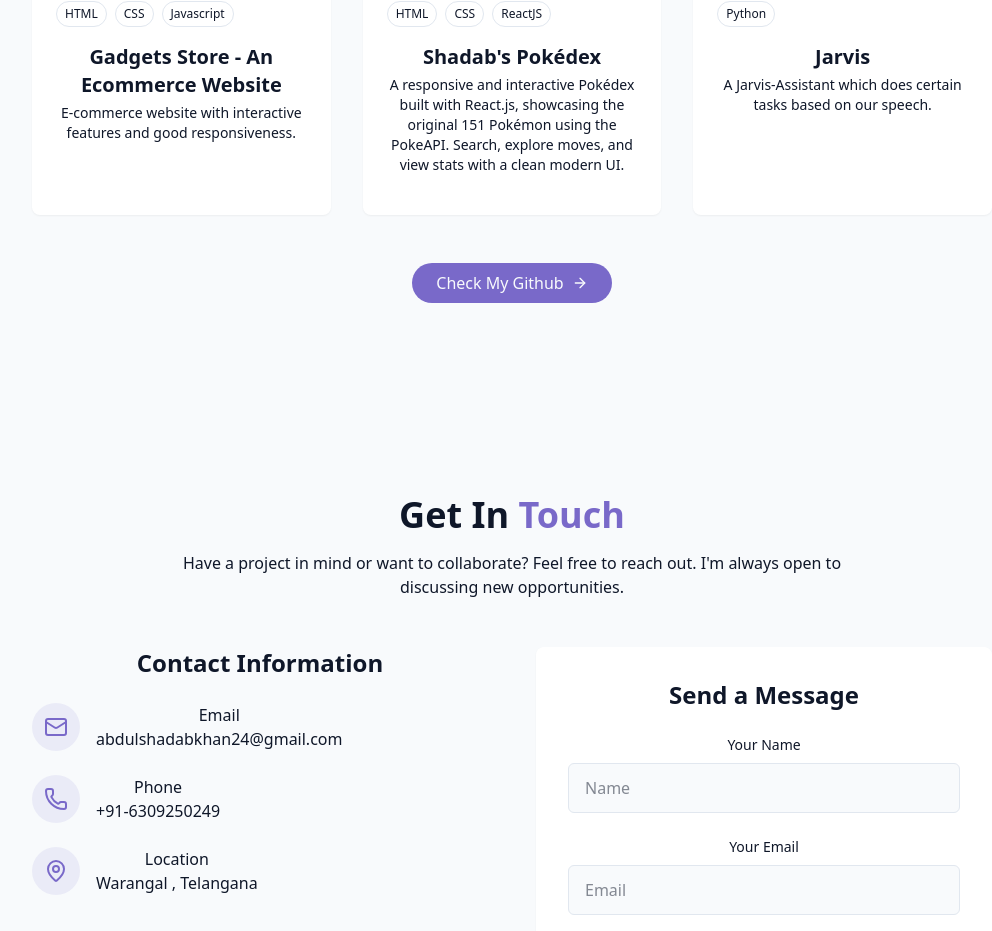
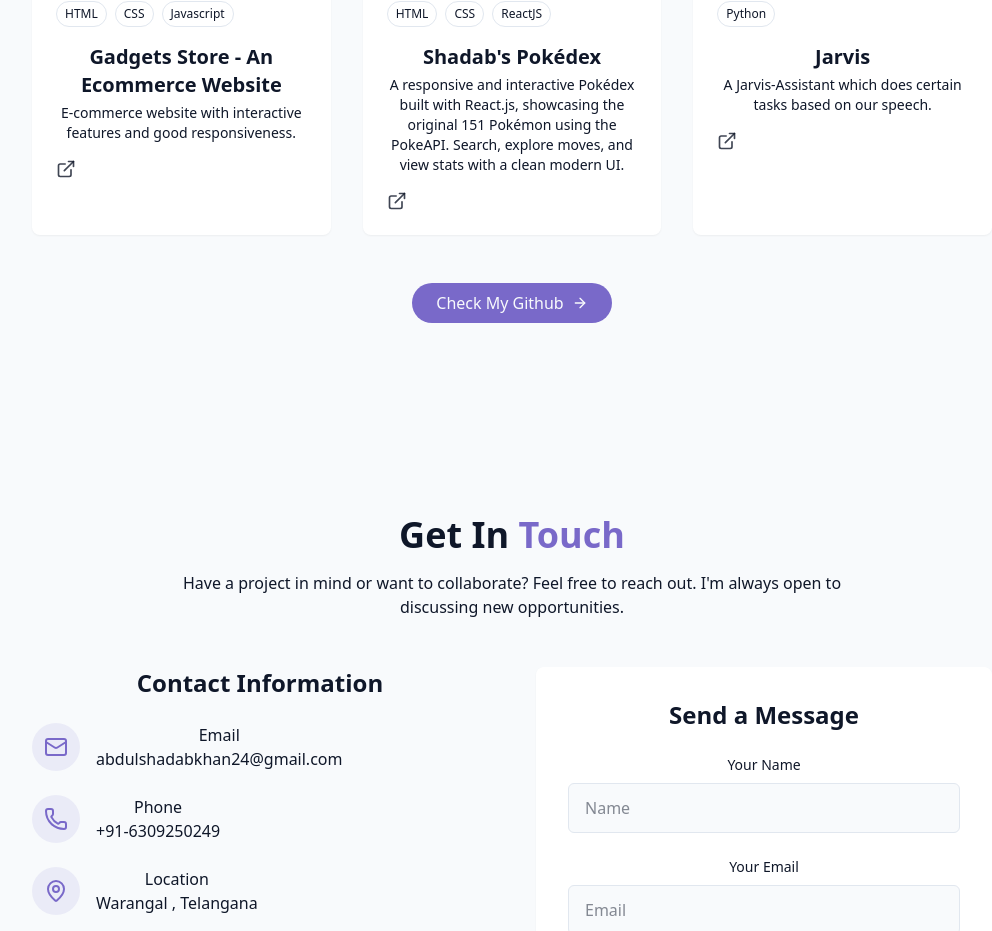
Before and after one commit to Shadabkhan2004/Portfolio-wesbite, a React (Vite) app: page / in a window 1280 px wide. Shown: the part 2793-3724 px from the top of the page, without its empty margins (128-1120 px from the left). Built offline with nearby package versions, Linux system fonts and the light colour scheme.

Commit message:
Update ProjectsSection.jsx

```diff
--- a/src/components/ProjectsSection.jsx
+++ b/src/components/ProjectsSection.jsx
@@ -75,14 +75,14 @@ export const ProjectsSection = () => {
                 </p>
                 <div className="flex justify-between items-center">
                   <div className="flex space-x-3">
-                    {/* <a
+                    <a
                       href={project.demoUrl}
                       target="_blank"
                       className="text-foreground/80 hover:text-primary transition-colors duration-300"
                     >
                       <ExternalLink size={20} />
                     </a>
-                    <a
+{/*                     <a
                       href={project.githubUrl}
                       target="_blank"
                       className="text-foreground/80 hover:text-primary transition-colors duration-300"
```
